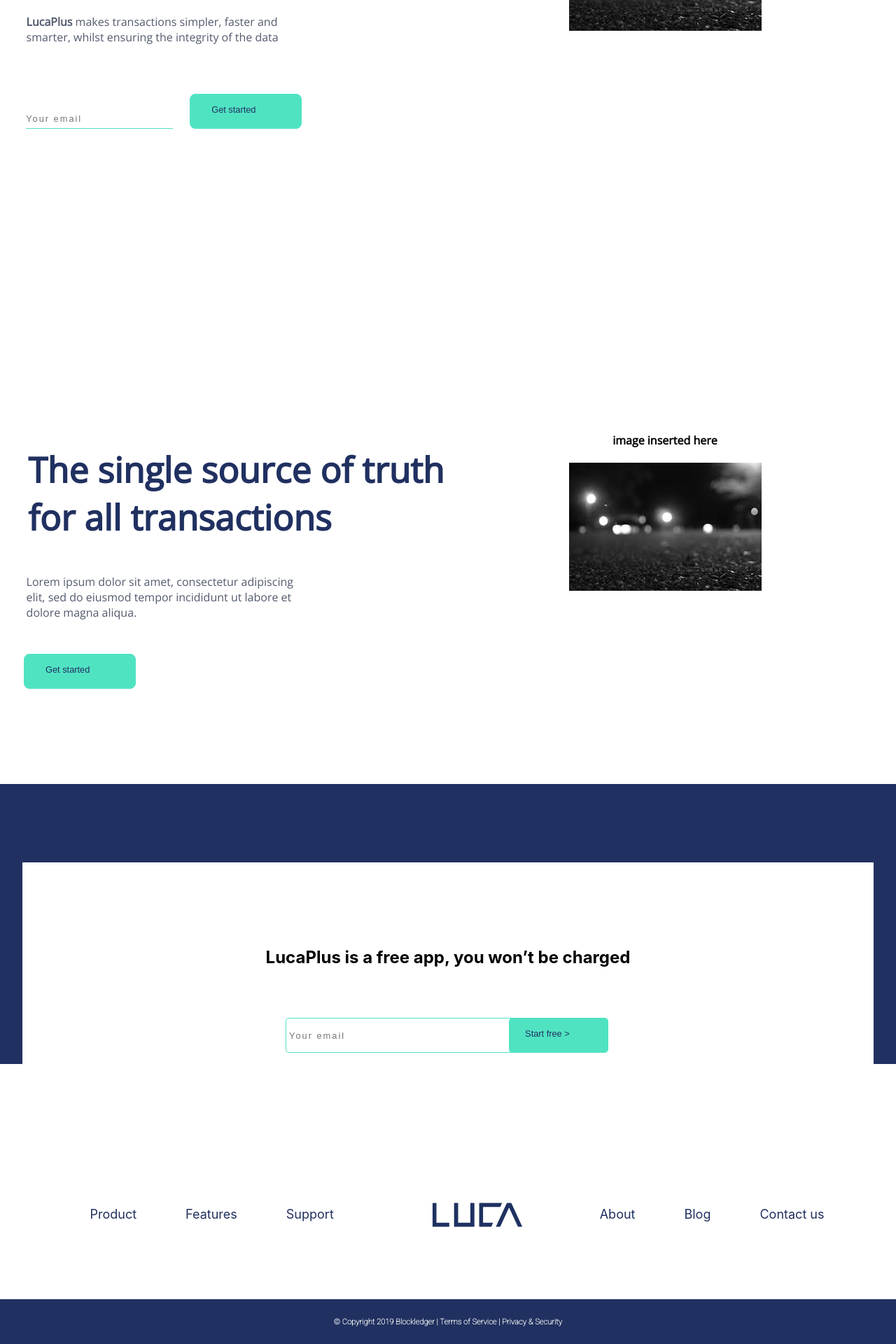
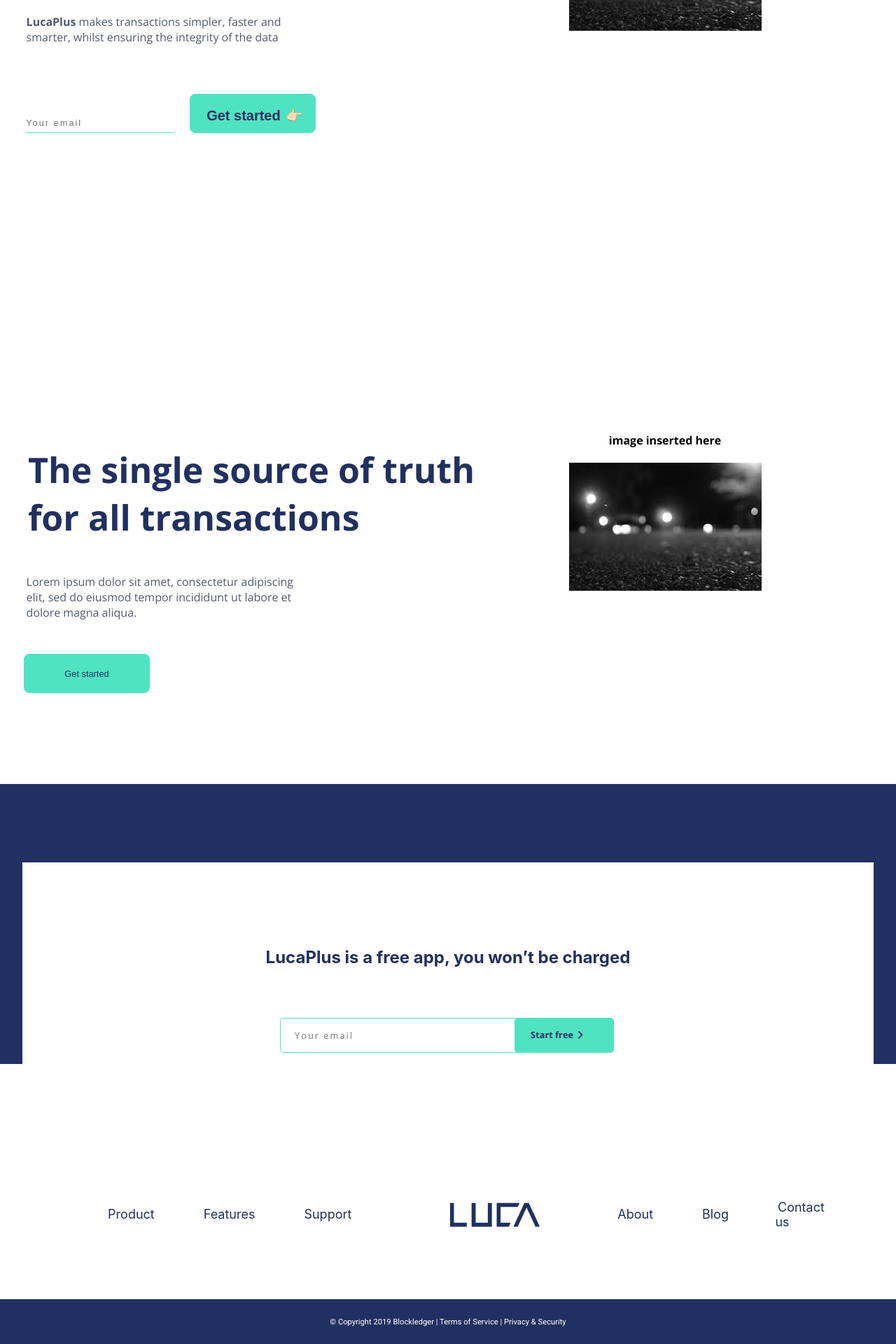
Before and after one commit to Lianakeys/LucaWebsite, a React (Create React App) app in the folder luca-website/: page / in a window 1280 px wide. Shown: the part 480-2400 px from the top of the page at 70% size. Built offline with nearby package versions, Linux system fonts and the light colour scheme.

Commit message:
deployed to netlify

```diff
--- a/luca-website/package.json
+++ b/luca-website/package.json
@@ -3,6 +3,11 @@
   "version": "0.1.0",
   "private": true,
   "dependencies": {
+    "@fortawesome/fontawesome-svg-core": "^1.2.21",
+    "@fortawesome/free-brands-svg-icons": "^5.10.1",
+    "@fortawesome/free-regular-svg-icons": "^5.10.1",
+    "@fortawesome/free-solid-svg-icons": "^5.10.1",
+    "@fortawesome/react-fontawesome": "^0.1.4",
     "bootstrap": "^4.3.1",
     "react": "^16.8.6",
     "react-bootstrap": "^1.0.0-beta.10",
--- a/luca-website/src/App.css
+++ b/luca-website/src/App.css
@@ -1,6 +1,4 @@
-/* body {
-  margin: 0px;
-} */
+@import url('https://fonts.googleapis.com/css?family=Open+Sans:300,400,600,700,800|Roboto:100,300,400,500,700,900&display=swap');
 
 /* .App {
   text-align: center;
--- a/luca-website/src/App.js
+++ b/luca-website/src/App.js
@@ -7,7 +7,8 @@ import Footer from "./components/footer";
 class App extends React.Component {
   render() {
     return (
-      <div className="App">
+      <div className="App" >
+        <meta charset="UTF-8"></meta>
         <HomeSection />
         <Footer />
       </div>
--- a/luca-website/src/components/Navbar/Navbar.module.css
+++ b/luca-website/src/components/Navbar/Navbar.module.css
@@ -40,7 +40,6 @@
 .navitem {
   display: inline-block;
   list-style-type: none;
-  margin: 0;
   margin-top: 0.8rem;
   padding: 10px 0 25px;
   margin-right: 1rem;
@@ -89,6 +88,7 @@
   border-color: #50e6c5;
   border-radius: 8px;
   height: 50px;
+  width: 180px;
   left: 13px;
   right: 36px;
   font-size: 18px;
--- a/luca-website/src/components/cssComponents/footer.css
+++ b/luca-website/src/components/cssComponents/footer.css
@@ -17,6 +17,7 @@
     display: flex;
     justify-content: center;
     align-items: flex-end;
+
 }
 
 .footer-details-container {
@@ -31,6 +32,7 @@
     display: flex;
     justify-content: center;
     align-items: flex-end;
+    color: #203060;
     /* background-color: blue; */
 }
 
@@ -40,6 +42,7 @@
     align-items: flex-end;
     margin-top: 2.5rem;
     margin-right: 30px;
+    font-family: 'Open sans', sans-serif;
     /* background-color: red; */
 }
 
@@ -48,6 +51,7 @@
     height: 2.5rem;
     border-radius: 5px;
     padding: 0.25rem;
+    padding-left: 20px;
     background: transparent;
     border-top: 1.5px solid !important;
     border-left: 1.5px solid !important;
@@ -60,6 +64,7 @@
     text-decoration: none;
     letter-spacing: 2px;
     font-size: 0.8rem;
+    font-family: 'Open sans', sans-serif;
       /* border-bottom: solid black 5px; */
   }
 
@@ -82,8 +87,9 @@
 
     padding-left: 1rem;
     font-size: 0.8rem;
-    font-weight: semi-bold;
+    font-weight: bold;
     box-shadow: none;
+    font-family: 'Open sans', sans-serif;
     /* border: solid #50E3C2; */
      /* text-align: center;
            color: green; */
@@ -98,6 +104,7 @@
     justify-content: center;
     align-items: center;
     margin-top: 6rem;
+    /* background-color: red;  */
 }
 
 .footer-middle-links-container {
@@ -105,7 +112,7 @@
     justify-content: center;
     align-items: center;
     height: 100px;
-    width: 100%;
+    width: 80%;
     /* background-color: red; */
 }
 
@@ -114,6 +121,7 @@
     display: flex;
   /* justify-content: center; */
     align-items: center;
+    /* background-color: red; */
 }
 
 .footer-navitem {
@@ -157,7 +165,7 @@
     align-items: center;
     color: white;
     font-family: 'Roboto', sans-serif;
-    font-weight: bold;
+    font-weight: regular;
 }
 
 .copyright-font {
--- a/luca-website/src/components/cssComponents/home-section.css
+++ b/luca-website/src/components/cssComponents/home-section.css
@@ -1,6 +1,4 @@
-@import url('https://fonts.googleapis.com/css?family=Open+Sans|Roboto:100&display=swap');
-
-
+@import url('https://fonts.googleapis.com/css?family=Open+Sans:300,400,600,700,800|Roboto:100,300,400,500,700,900&display=swap');
 
 .home-page {
     font-family: 'Open sans', sans-serif;
@@ -33,7 +31,7 @@
       height: 65px;
       width: 650px;
       font-family: 'Open sans', sans-serif;
-      font-weight: bold;
+      font-weight: 700;
       line-height: 68px;
       color: #203060;
     }
@@ -75,40 +73,46 @@
       }
 
       .home-button {
-          height: 50px;
-          width: 160px;
+          height: 56px;
+          width: 180px;
           background-color: #50E3C2;
           color: #203060;
-          display: flex;
-          justify-content: flex-start;
+          /* display: flex;
+          justify-content: center; */
           margin-left: 1.5rem;
           margin-top: 2rem;
           border-radius: 8px;
-          text-align: center;
+          /* text-align: center; */
           box-shadow: none;
           border: solid #50E3C2 1px;
+          /* padding-bottom: 10px; */
       }
       /* flex-direction: column; */
 
-
-     #get {
-         padding-left: 1.5rem;
-         font-size: 0.8rem;
+     #get-1 {
+         /* padding: -1rem 1rem 0rem 0rem; */
+         padding-left: 0.5rem;
+         /* padding-top: -10rem; */
+         /* font-size: 3rem; */
+         font-style: SemiBold;
          box-shadow: none;
-
+         color: #203060;
+         /* border: solid #50E3C2; */
           /* text-align: center;
                 color: green; */
       }
 
-     #get-1 {
-         padding-left: 1.5rem;
-         font-size: 0.8rem;
-         font-weight: semi-bold;
-         box-shadow: none;
-         /* border: solid #50E3C2; */
-          /* text-align: center;
-                color: green; */
-      }
+
+
+     #get {
+      /* padding-left: 1.5rem; */
+      font-size: 0.8rem;
+      box-shadow: none;
+
+       /* text-align: center;
+             color: green; */
+   }
+
 
       .email-form {
           display: flex;
@@ -138,3 +142,7 @@
     .form-inline {
         margin-left: 1.7rem;
   }
+
+  .finger-pointer {
+    margin: 2px;
+  }
--- a/luca-website/src/components/footer.js
+++ b/luca-website/src/components/footer.js
@@ -3,6 +3,21 @@ import "./cssComponents/footer.css";
 import { Link } from "react-router-dom";
 import style from "./Navbar/Navbar.module.css";
 import LucaLOGO from './Luca-logo.svg'
+import { faChevronRight } from "@fortawesome/free-solid-svg-icons";
+import { FontAwesomeIcon } from "@fortawesome/react-fontawesome";
+// import { library } from '@fortawesome/fontawesome-svg-core';
+
+// import {
+//   faBoxingGlove as faBoxingGloveRegular
+// } from '@fortawesome/regular-light-svg-icons';
+// import {
+//   faBoxingGlove as faBoxingGloveSolid
+// } from '@fortawesome/solid-light-svg-icons';
+
+// library.add(
+//     faBoxingGlove,
+// );
+
 
 class Footer extends React.Component {
     render() {
@@ -19,7 +34,7 @@ class Footer extends React.Component {
                                 <input type="email" id="footer-email" placeholder="Your email" name="email"></input>
                             </form>
                             <button className="footer-button-container">
-                                <p id="footer-button">Start free  ></p>
+                                <p id="footer-button">Start free  <FontAwesomeIcon icon={faChevronRight} transform="right-4 bottom-2"/></p>
                             </button>
                         </div>
                     </div>
--- a/luca-website/src/components/home-section.js
+++ b/luca-website/src/components/home-section.js
@@ -25,7 +25,7 @@ class HomeSection extends React.Component {
                 </form>
 
                 <button className="home-button">
-                  <p id="get-1">Get started</p>
+                  <h2 id="get-1">Get started <span role="img" className="finger-pointer" aria-label="finger">👉🏻</span></h2>
                 </button>
             </div>
 
```
Also changed, not shown: 1 other file (tests, documents, lock files or other folders).
